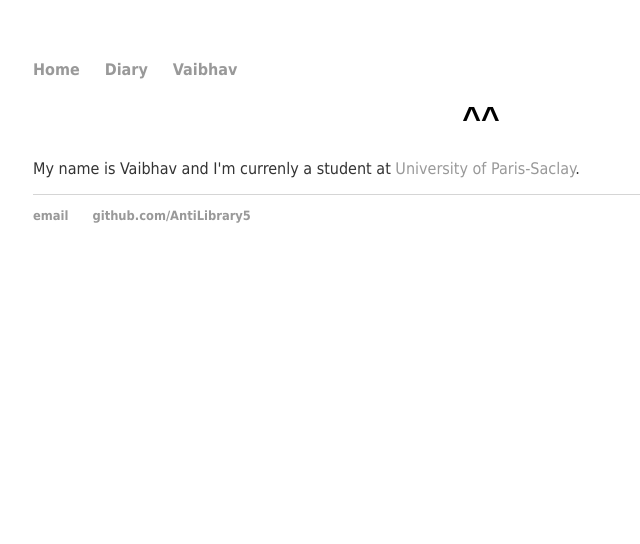
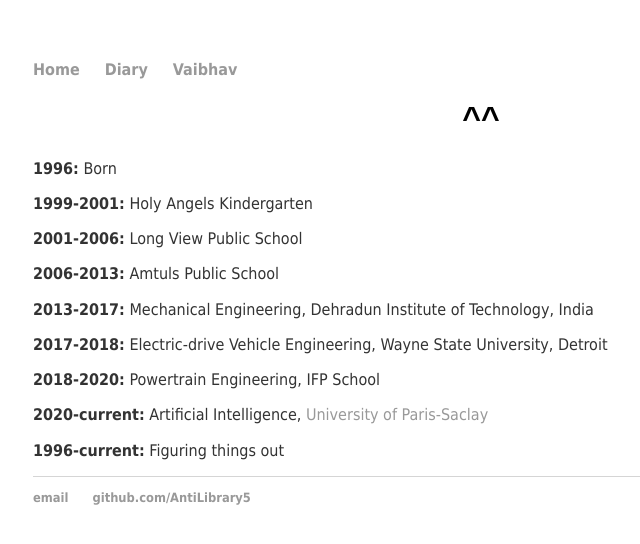
Before and after one commit to AntiLibrary5/AntiLibrary5.github.io, a Jekyll site: the page built from vaibhav/index.html, in a window 1280 px wide. Shown: the top 544 px of the page, without its empty margins (159-799 px from the left). Built offline with Jekyll 4.4.1, drawn with Linux system fonts in a browser that asks for light colours.

Commit message:
Update index.html

```diff
--- a/vaibhav/index.html
+++ b/vaibhav/index.html
@@ -3,4 +3,12 @@ layout: default
 title: Vaibhav Arora, theboxtroll
 ---
 <h1 align="center">^^</h1>
-<p align="justify">My name is Vaibhav and I'm currenly a student at <a href="https://www.universite-paris-saclay.fr/en">University of Paris-Saclay</a>.</p>
+<p align="justify"><b>1996:</b> Born</p>
+<p align="justify"><b>1999-2001:</b> Holy Angels Kindergarten</p>
+<p align="justify"><b>2001-2006:</b> Long View Public School</p>
+<p align="justify"><b>2006-2013:</b> Amtuls Public School</p>
+<p align="justify"><b>2013-2017:</b> Mechanical Engineering, Dehradun Institute of Technology, India</p>
+<p align="justify"><b>2017-2018:</b> Electric-drive Vehicle Engineering, Wayne State University, Detroit</p>
+<p align="justify"><b>2018-2020:</b> Powertrain Engineering, IFP School</p>
+<p align="justify"><b>2020-current:</b> Artificial Intelligence, <a href="https://www.universite-paris-saclay.fr/en">University of Paris-Saclay</a></p>
+<p align="justify"><b>1996-current:</b> Figuring things out</p>
```
